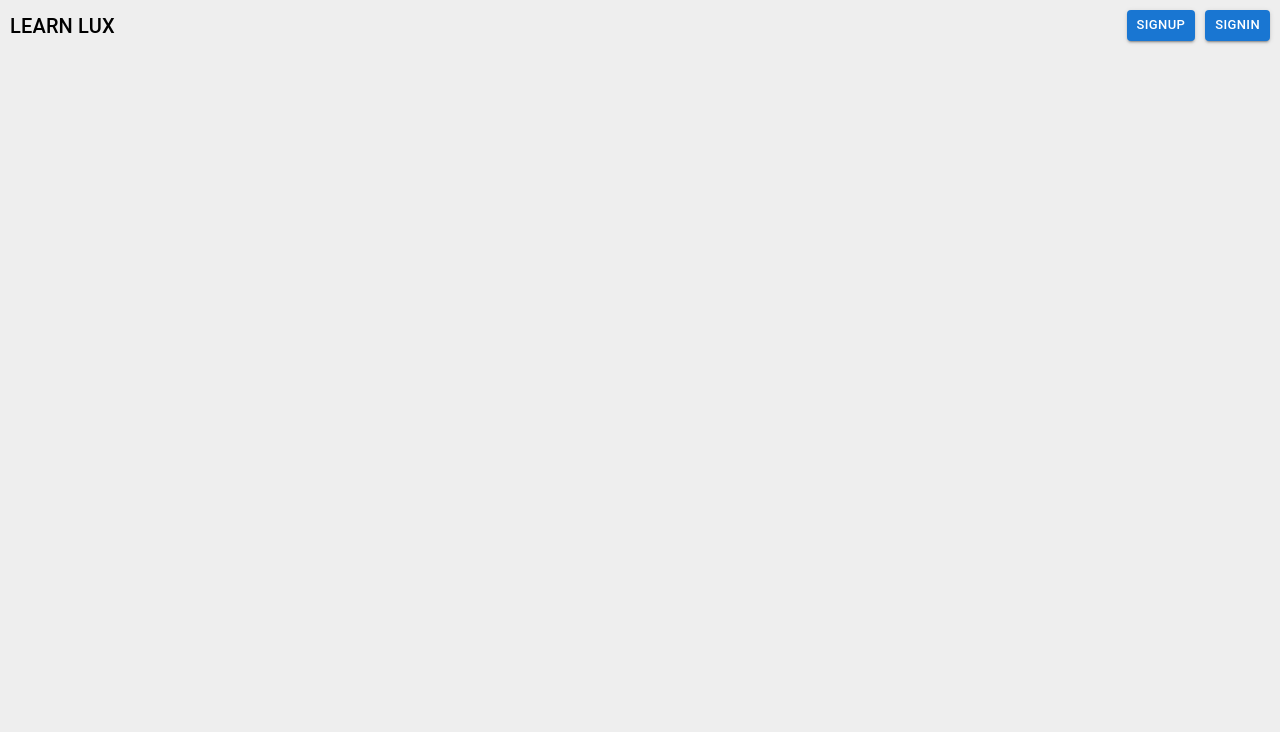
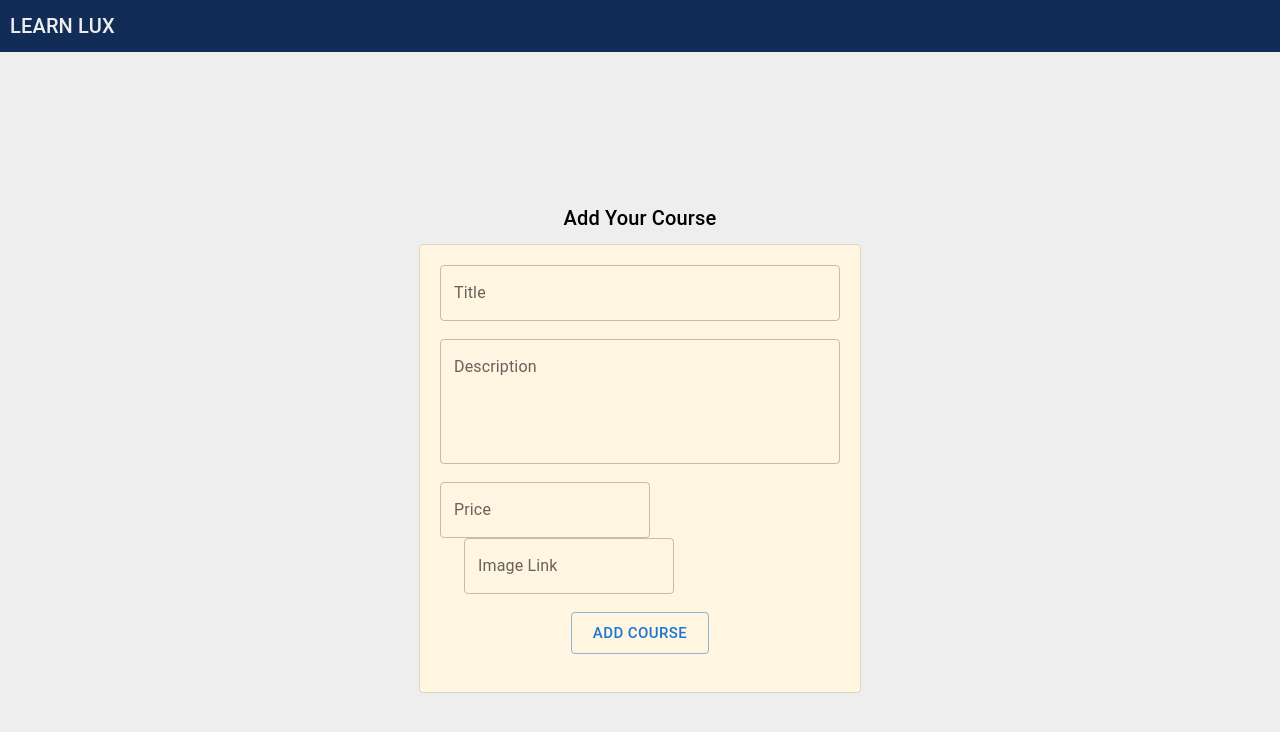
Before and after one commit to mausooq/Learn-Lux, a React (Vite) app in the folder client/: page /admin/addcourse in a window 1280 px wide. Shown: the top 732 px of the page. Built offline with nearby package versions, Linux system fonts and the light colour scheme.

Commit message:
admin page done

```diff
--- a/client/src/AddCourse.jsx
+++ b/client/src/AddCourse.jsx
@@ -1,5 +1,91 @@
+import { Typography } from '@mui/material';
+import Button from '@mui/material/Button';
+import Card from '@mui/material/Card';
+import TextField from '@mui/material/TextField';
+import { useState } from 'react';
+function AddCourse(){
+    const [title,setTitle] = useState('')
+    const [description,setDescription] = useState('')
+    const [price,setPrice] = useState('')
+    const [image,setImage] = useState('')
 
-function AddCourse(){
+return <div style={{
+    display:"flex",
+    justifyContent:"center",
+    alignItems:"center",
+    flexDirection:"column",
+   }}>
+    <div style={{
+        paddingTop:150,
+        marginBottom: "10px"
+    }}>
+    <Typography variant='h6'>
+        Add Your Course
+    </Typography>
+    </div>
+    <Card variant='outlined' style={{ width:400, padding:20, backgroundColor:"#FFF5E1",}}>
+    <TextField
+        fullWidth onChange={(e) => {
+        setTitle(e.target.value)
+    }}  label="Title" variant="outlined" />
+    <br />
+    <br />
+    <TextField
+          fullWidth
+          label="Description"
+          multiline
+          rows={4}
+          placeholder='write about your course'
+          onChange={(e)=>{
+            setDescription(e.target.value)
+          }}
+        />
+    <br />
+    <br />
+    <TextField
+          label="Price"
+          multiline
+          maxRows={4}
+          onChange={(e) =>{
+            setPrice(e.target.value)
+          }}
+        />
+    <TextField
+          label="Image Link"
+          placeholder="image link"
+          multiline
+          onChange={(e) =>{
+            setImage(e.target.value)
+          }}
+          style={{marginLeft:24}}
+        />
+    <br />
+    <br />
+    <div style={{
+    display:"flex",
+    justifyContent:"center",
+   }}><Button size='large' variant="outlined"
+   onClick={ ()=> {
+    const token = localStorage.getItem('token')
+    fetch('http://localhost:3000/admin/courses',
+        {method:'POST',
+            headers:{
+                 'Content-Type': 'application/json',
+                 'Authorization': `Bearer ${token}`
+            },
+            body:JSON.stringify({
+                title,description,imageLink:image,price,published:true
+            })
+        },
+
+    )
+   }
+   }
+>Add Course</Button>
+    </div>
+    <br />
+   </Card>
+</div>
 
 }
 
--- a/client/src/App.jsx
+++ b/client/src/App.jsx
@@ -2,6 +2,8 @@ import { BrowserRouter as Router, Routes, Route } from 'react-router-dom'
 import Signup from './Signup.jsx'
 import Signin from './Signin'
 import Appbar from './Appbar.jsx'
+import Header from './Header.jsx'
+import AddCourse from './Addcourse.jsx'
 import './App.css'
 
 function App() {
@@ -11,12 +13,20 @@ function App() {
       height: "100vh",
       background: "#EEEEEE"
     }}>
-      <Appbar />
      <Router>
             <Routes>
-                <Route path="/signin" element={<Signin />} />
-                <Route path="/signin" element={<Signin />} />
-                <Route path="/signup" element={<Signup />}/>
+                <Route path="/admin/addcourse" element={<>
+                <Header />
+                <AddCourse />
+                </>} />
+                <Route path="/admin/signin" element={
+                  <><Appbar />
+                  <Signin /></>
+                }/>
+                <Route path="/admin/signup" element={
+                 <><Appbar />
+                  <Signup/></>
+                }/>
             </Routes>
         </Router>
     </div>
--- a/client/src/Appbar.jsx
+++ b/client/src/Appbar.jsx
@@ -1,7 +1,8 @@
 import { Button, Typography } from "@mui/material";
-
+import { useNavigate } from "react-router-dom";
 
 function Appbar(){
+    const navigate = useNavigate()
     return <div style={{
         padding:10,
         display:"flex",
@@ -12,14 +13,14 @@ function Appbar(){
     </Typography>
     </div>
     <div> <Button size="small" variant="contained" onClick={()=>{
-        window.location='./signup';
+        navigate('/admin/signup')
     }}
      style={{
         marginRight:10
     }}>SIGNUP</Button>
     <Button size="small" variant="contained"
     onClick={()=>{
-        window.location='./signin';
+        navigate('/admin/signin')
     }}>SIGNIN</Button>
     </div>
 
--- /dev/null
+++ b/client/src/Header.jsx
@@ -0,0 +1,18 @@
+import {  Typography } from "@mui/material";
+
+function Header(){
+    return <div style={{
+        padding:10,
+        display:"flex",
+        justifyContent:"space-between",
+        backgroundColor:'#102C57',
+        color:'#eeeeee'
+    }}>
+    <div><Typography variant="h6">
+        LEARN LUX
+    </Typography>
+    </div>
+
+    </div>
+}
+export default Header;
--- a/client/src/Signin.jsx
+++ b/client/src/Signin.jsx
@@ -3,7 +3,9 @@ import TextField from '@mui/material/TextField';
 import Card from '@mui/material/Card';
 import { Typography } from '@mui/material';
 import {useState } from 'react';
+import { useNavigate } from 'react-router-dom';
 function Signin(){
+    const navigate =useNavigate()
     const [username,setUsername] = useState('')
     const [password,setPassword] = useState('')
 
@@ -51,6 +53,7 @@ function Signin(){
     .then(data => {
         localStorage.setItem("token",data.token)
         console.log('Success:', data);
+        navigate('/admin/addcourse')
     })
     .catch(error => {
         console.error('Error:', error);
```
